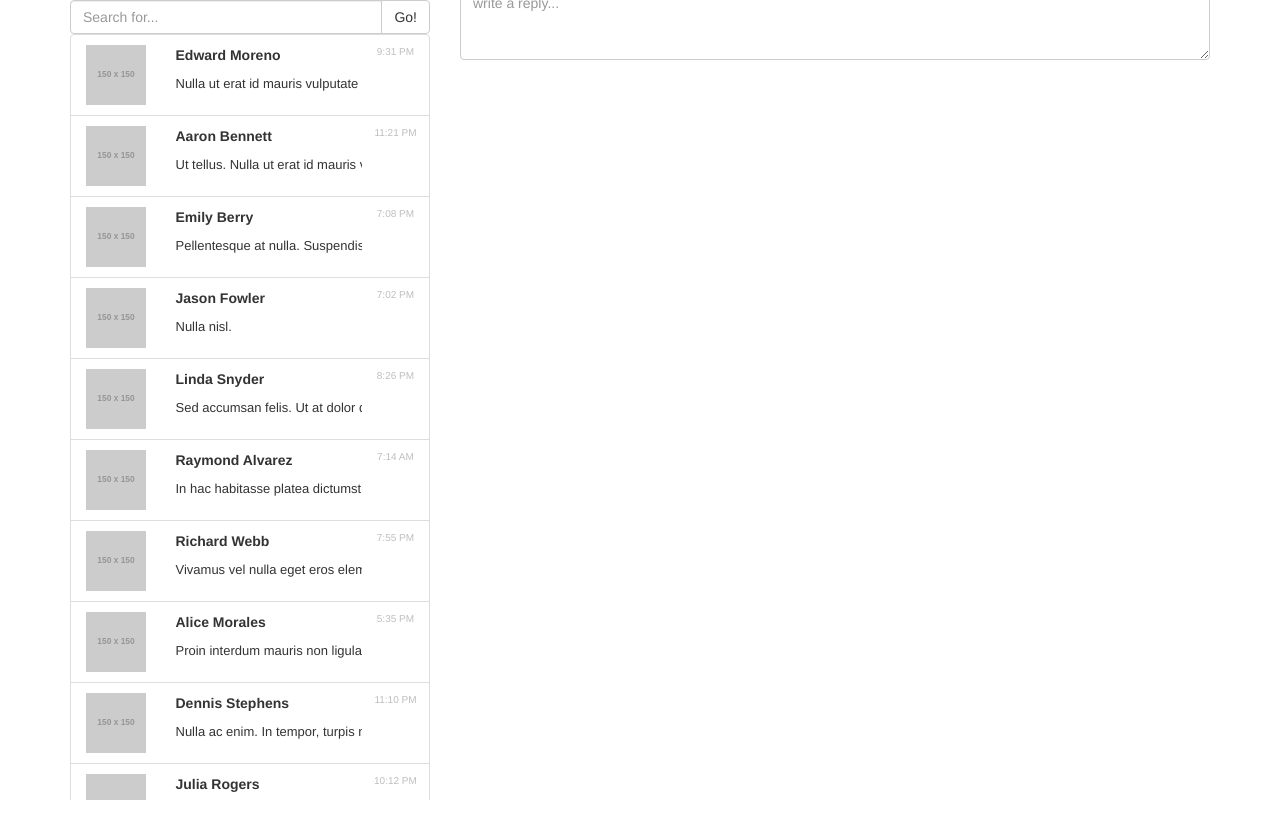
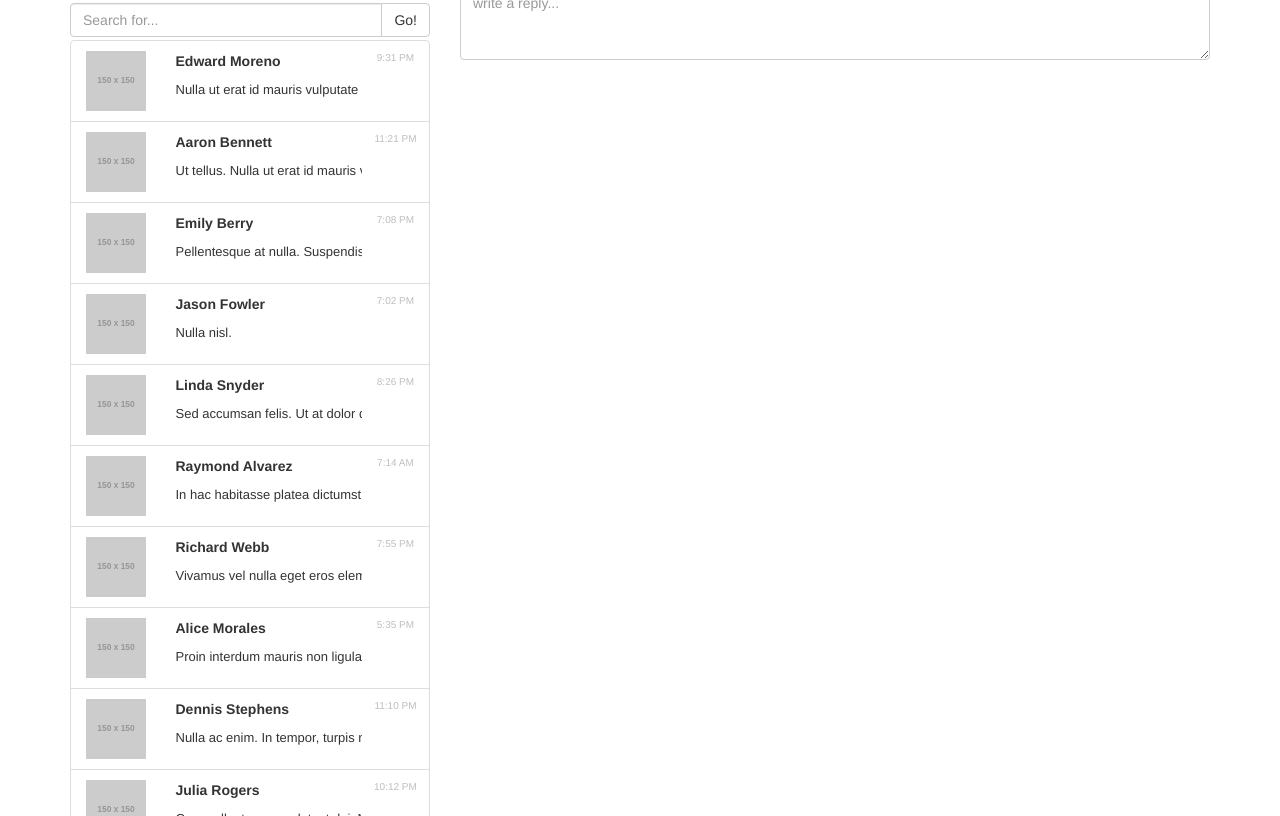
Before and after one commit to hackath0r/yappily-chat-page, a plain HTML site: page index.html in a window 1280 px wide. Drawn offline with Linux system fonts and the light colour scheme; placeholder pictures from the web are drawn by us.

Commit message:
seach-box fixed

```diff
--- a/index.html
+++ b/index.html
@@ -18,9 +18,9 @@
 	<nav></nav>
 	<div class="container" ng-controller="HomeCtrl">
 		<div class="row">
-			<div class="col-md-4" id="users-container">
+			<div class="col-md-4">
 				<div class="row">
-					<div class="col-xs-12">
+					<div class="col-xs-12" id="search-box">
 						<div class="input-group">
 					        <input type="text" class="form-control" placeholder="Search for..." ng-model="query">
 					        <span class="input-group-btn">
@@ -28,7 +28,7 @@
 					        </span>
 					    </div>
 					</div>
-					<div class="col-xs-12">
+					<div class="col-xs-12" id="list-container">
 						<ul class="list-group">
 							<li ng-click="showChat(user)" class="list-group-item" ng-repeat="user in userList | filter: query" ng-class="(selectedUser === user) ? 'selected' : ''  ">
 								<div class="row">
--- a/style/main.css
+++ b/style/main.css
@@ -38,10 +38,6 @@
 	padding: 0;
 	text-align: center;
 }
-#users-container {
-	max-height: 100vh;
-    overflow-y:scroll;
-}
 #chat-container {
 	max-height: 90vh;
     overflow-y:scroll;
@@ -59,3 +55,13 @@
 	border-radius: 4px;
 	background-color: white;
 }
+#search-box {
+	position: absolute;
+	top: 0;
+	margin-top: 3px;
+}
+#list-container {
+	margin-top: 40px;
+	max-height: 97vh;
+    overflow-y:scroll;
+}
```
